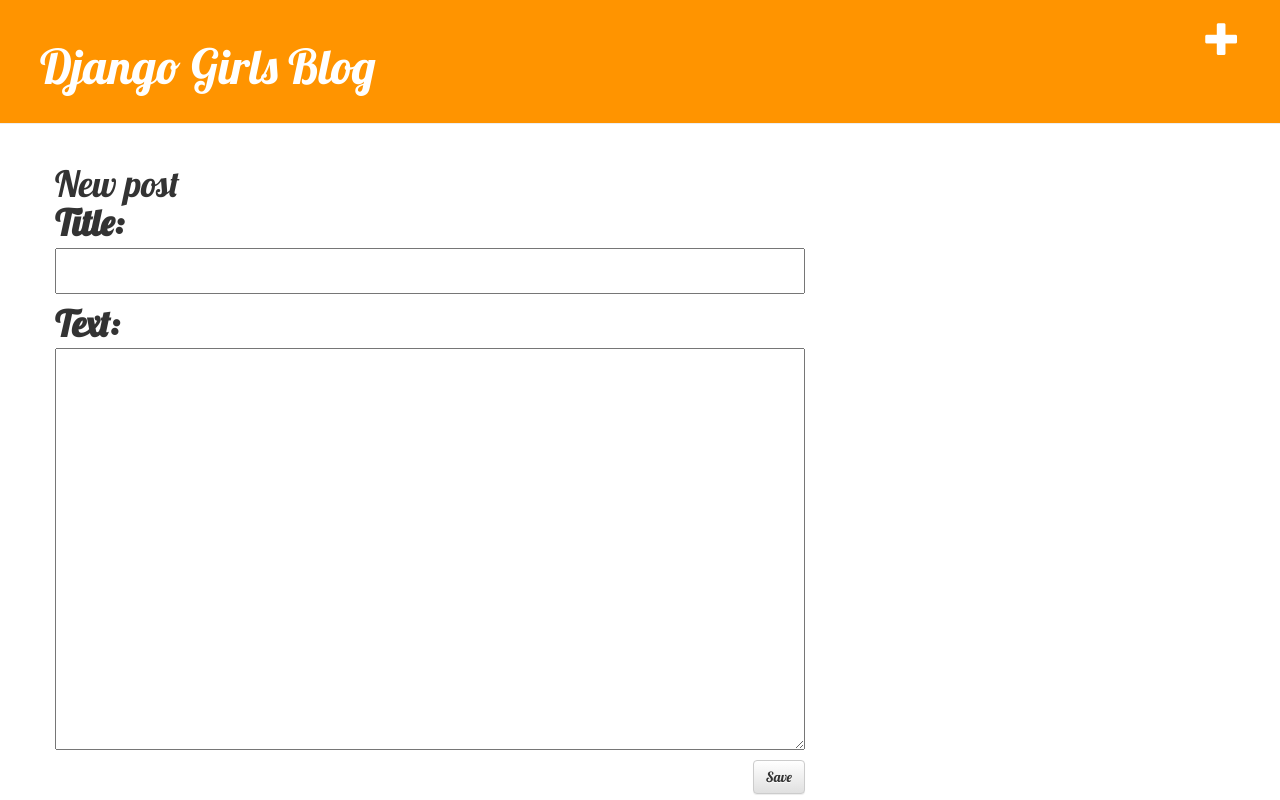
After one commit to kazukiyoshida/myblog, a Django app: page /post/new/ in a window 1280 px wide. The commit adds this page. Run offline with Django 3.2, Linux system fonts and the light colour scheme; some libraries are stand-ins or nearby versions.

Commit message:
add form and fixed unshow-error

```diff
--- /dev/null
+++ b/blog/forms.py
@@ -0,0 +1,8 @@
+from django import forms
+
+from .models import Post
+
+class PostForm(forms.ModelForm):
+    class Meta:
+        model = Post
+        fields = ('title', 'text', )
--- a/blog/templates/blog/base.html
+++ b/blog/templates/blog/base.html
@@ -10,7 +10,8 @@
     <body>
 
     <div class="page-header">
-            <h1><a href="/">Django Girls Blog</a></h1>
+        <a class="top-menu" href="{% url 'post_new' %}"><span class="glyphicon glyphicon-plus"></span></a>
+        <h1><a href="/">Django Girls Blog</a></h1>
     </div>
 
     <div class="content container">
--- a/blog/templates/blog/post_detail.html
+++ b/blog/templates/blog/post_detail.html
@@ -2,12 +2,10 @@
 
 {% block content %}
 <div class="post">
-    {% if post.published_date %}
         <div class="date">
             {{ post.published_date }}
         </div>
         <h1>{{ post.title }}</h1>
         <p>{{ post.text|linebreaks }}</p>
-    {% endif %}
 </div>
 {% endblock %}
--- /dev/null
+++ b/blog/templates/blog/post_edit.html
@@ -0,0 +1,10 @@
+{% extends 'blog/base.html' %}
+
+{% block content %}
+<h1>New post
+    <form class="post-form" method="POST">{% csrf_token %}
+        {{ form.as_p }}
+        <button type="submit" class="save btn btn-default">Save</button>
+    </form>
+</h1>
+{% endblock %}
--- a/blog/urls.py
+++ b/blog/urls.py
@@ -2,6 +2,7 @@
 from . import views
 
 urlpatterns = [
-        url(r'^$', views.post_list, name='post_list'),
+        url(r'^$', views.post_list),
         url(r'^post/(?P<pk>[0-9]+)/$', views.post_detail, name='post_detail'),
+        url(r'^post/new/$', views.post_new, name='post_new'),
         ]
--- a/blog/views.py
+++ b/blog/views.py
@@ -1,11 +1,25 @@
+from django.shortcuts import redirect
 from django.shortcuts import render, get_object_or_404
 from django.utils import timezone
 from .models import Post
+from .forms import PostForm
 
 def post_list(request):
-    posts = Post.objects.filter(published_date__lte=timezone.now()).order_by('published_date')
+    posts = Post.objects.filter()
     return render(request, 'blog/post_list.html', {'posts': posts})
 
 def post_detail(request, pk):
     post = get_object_or_404(Post, pk=pk)
     return render(request, 'blog/post_detail.html', {'post': post})
+
+def post_new(request):
+    if request.method == "POST":
+        form = PostForm(request.POST)
+        if form.is_valid():
+            post = form.save(commit=False)
+            post.author = request.user
+            post.save()
+            return redirect(post_detail, pk=post.pk)
+    else:
+        form = PostForm()
+    return render(request, 'blog/post_edit.html', {'form': form})
```
Also changed, not shown: db.sqlite3.
